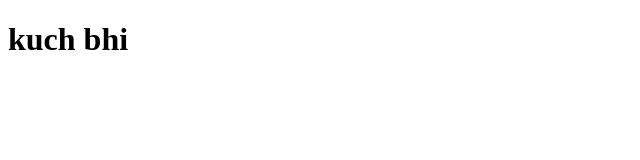
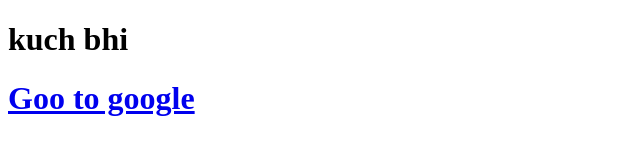
Before and after one commit to infotechue/nufeit.github.io, a plain HTML site: page index.html in a window 1280 px wide. Shown: the whole page, without its empty margins (0-640 px from the left). Drawn offline with Linux system fonts and the light colour scheme.

Commit message:
secondpush

```diff
--- a/index.html
+++ b/index.html
@@ -6,6 +6,7 @@
     <title>Document</title>
 </head>
 <body>
-    <h1>kuch bhi</h1>
+    <h1>kuch bhi<h1>
+    <a href="https://www.google.com">  Goo to google </a>
 </body>
 </html>
```
Also changed, not shown: 1 other file.
